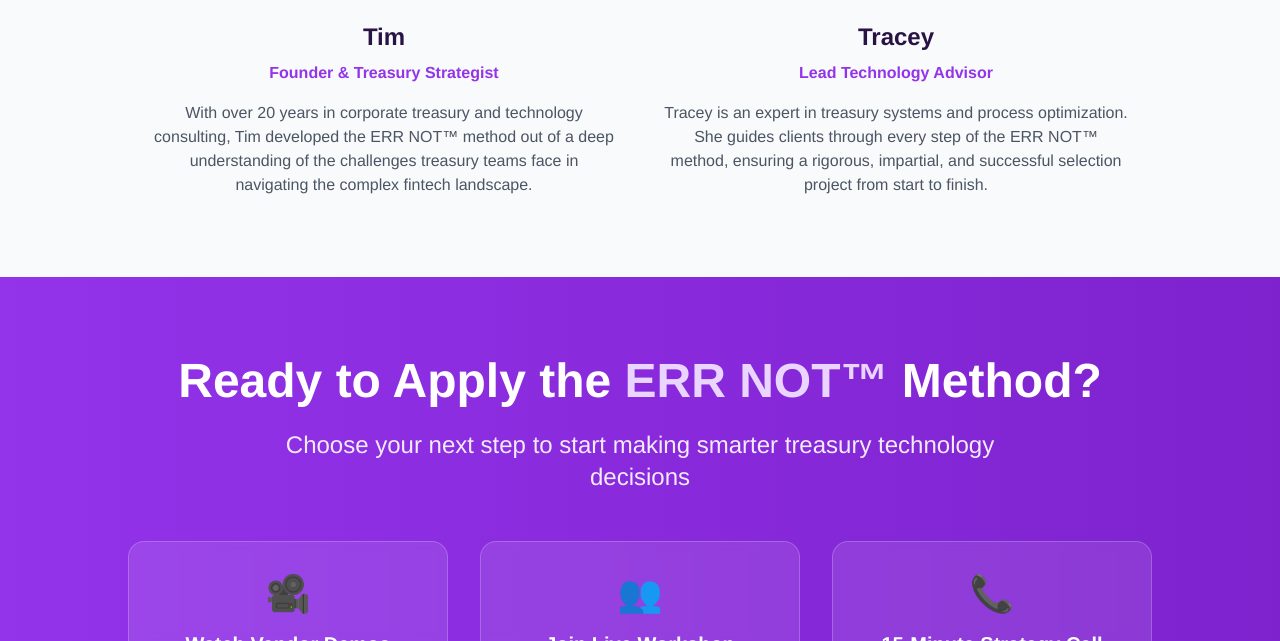
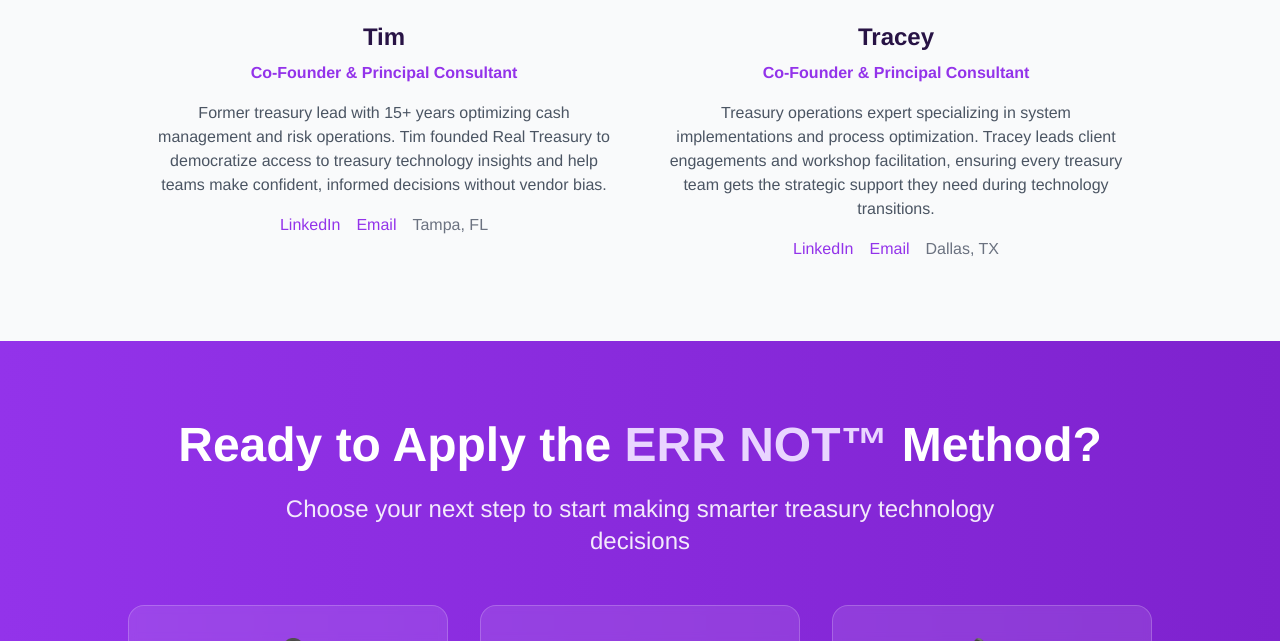
Before and after one commit to RealTreasury/ERRNOT, a plain HTML site: page index.html in a window 1280 px wide. Shown: the part 3923-4564 px from the top of the page. Drawn offline with nearby package versions, Linux system fonts and the light colour scheme.

Commit message:
Update Meet Your Experts section

```diff
--- a/index.html
+++ b/index.html
@@ -440,28 +440,38 @@
             <div class="grid grid-cols-1 md:grid-cols-2 gap-12">
                 <div class="text-center">
                     <div class="w-40 h-40 mx-auto mb-6 rounded-full overflow-hidden border-4 border-purple-600">
-                        <img src="https://images.unsplash.com/photo-1507003211169-0a1dd7228f2d?ixlib=rb-4.0.3&auto=format&fit=crop&w=400&q=80"
-                             alt="Tim - Founder"
+                        <img src="https://aisbee08e5bdvaliantmaker.wpcomstaging.com/wp-content/uploads/2025/06/Tim-Schultz-website-headshot_046.jpg"
+                             alt="Tim - Co-Founder"
                              class="w-full h-full object-cover">
                     </div>
                     <h3 class="text-2xl font-bold mb-2">Tim</h3>
-                    <p class="text-purple-600 font-semibold mb-4">Founder & Treasury Strategist</p>
+                    <p class="text-purple-600 font-semibold mb-4">Co-Founder & Principal Consultant</p>
                     <p class="text-gray-600">
-                        With over 20 years in corporate treasury and technology consulting, Tim developed the ERR NOT™ method out of a deep understanding of the challenges treasury teams face in navigating the complex fintech landscape.
+                        Former treasury lead with 15+ years optimizing cash management and risk operations. Tim founded Real Treasury to democratize access to treasury technology insights and help teams make confident, informed decisions without vendor bias.
                     </p>
+                    <div class="flex justify-center space-x-4 mt-4">
+                        <a href="https://www.linkedin.com/in/schultzctp/" target="_blank" class="text-purple-600 hover:text-purple-800">LinkedIn</a>
+                        <a href="mailto:tschultz@realtreasury.com" class="text-purple-600 hover:text-purple-800">Email</a>
+                        <span class="text-gray-500">Tampa, FL</span>
+                    </div>
                 </div>
 
                 <div class="text-center">
                     <div class="w-40 h-40 mx-auto mb-6 rounded-full overflow-hidden border-4 border-purple-600">
-                        <img src="https://images.unsplash.com/photo-1494790108755-2616b612b786?ixlib=rb-4.0.3&auto=format&fit=crop&w=400&q=80"
-                             alt="Tracey - Lead Advisor"
+                        <img src="https://aisbee08e5bdvaliantmaker.wpcomstaging.com/wp-content/uploads/2025/06/Tracey-Headshot-Website.png"
+                             alt="Tracey - Co-Founder"
                              class="w-full h-full object-cover">
                     </div>
                     <h3 class="text-2xl font-bold mb-2">Tracey</h3>
-                    <p class="text-purple-600 font-semibold mb-4">Lead Technology Advisor</p>
+                    <p class="text-purple-600 font-semibold mb-4">Co-Founder & Principal Consultant</p>
                     <p class="text-gray-600">
-                        Tracey is an expert in treasury systems and process optimization. She guides clients through every step of the ERR NOT™ method, ensuring a rigorous, impartial, and successful selection project from start to finish.
+                        Treasury operations expert specializing in system implementations and process optimization. Tracey leads client engagements and workshop facilitation, ensuring every treasury team gets the strategic support they need during technology transitions.
                     </p>
+                    <div class="flex justify-center space-x-4 mt-4">
+                        <a href="https://www.linkedin.com/in/traceyfergusonknight/" target="_blank" class="text-purple-600 hover:text-purple-800">LinkedIn</a>
+                        <a href="mailto:tknight@realtreasury.com" class="text-purple-600 hover:text-purple-800">Email</a>
+                        <span class="text-gray-500">Dallas, TX</span>
+                    </div>
                 </div>
             </div>
         </div>
```
